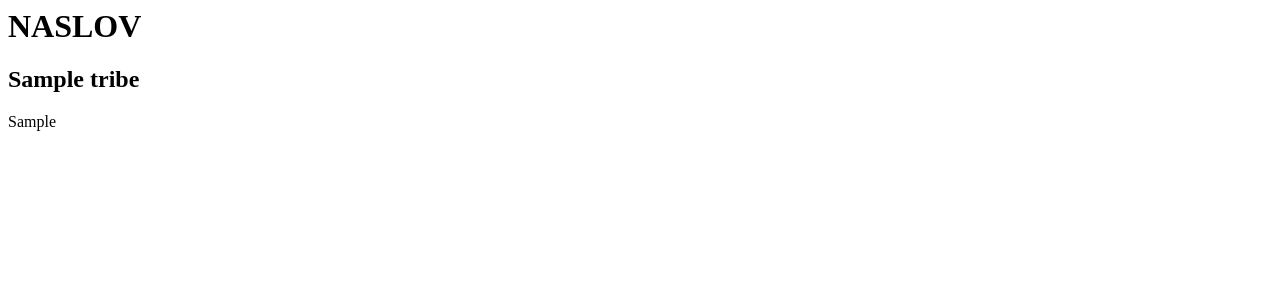
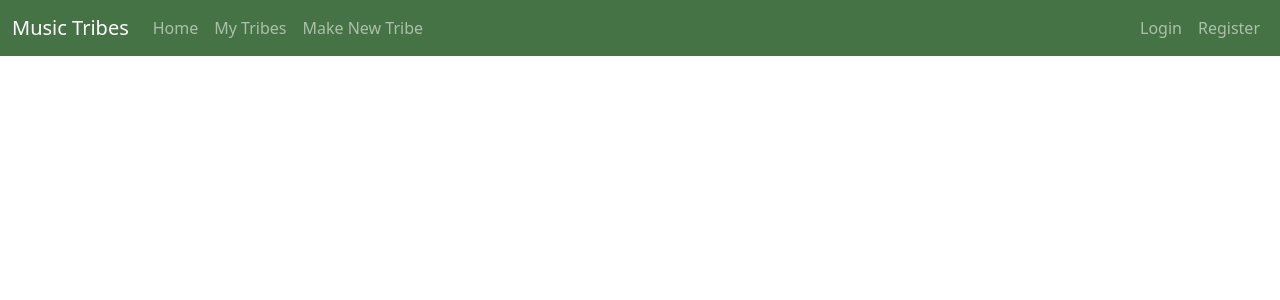
Before and after one commit to PhatDave/musicTribesPI, a Django app: page / in a window 1280 px wide. Shown: the top 300 px of the page. Run offline with Django 4.2, Linux system fonts and the light colour scheme; tables that the repository leaves empty hold one stand-in row (values such as "Sample post").

Commit message:
added navbar for index.html

```diff
--- a/tribes/templates/tribes/index.html
+++ b/tribes/templates/tribes/index.html
@@ -1,6 +1,41 @@
-<h1> NASLOV </h1>
+<!DOCTYPE html>
+<html lang="en">
+<head>
+<meta charset="utf-8">
+<meta name="viewport" content="width=device-width, initial-scale=1">
+<title>Music Tribes - Homepage </title>
+<link href="https://cdn.jsdelivr.net/npm/bootstrap@5.0.2/dist/css/bootstrap.min.css" rel="stylesheet">
+<script src="https://cdn.jsdelivr.net/npm/bootstrap@5.0.2/dist/js/bootstrap.bundle.min.js"></script>
+</head>
+<body>
+<div>
+    <nav class="navbar navbar-expand-lg navbar-dark text-white sticky-top" style="background-color: rgba(50, 100, 50, 0.9);">
+        <div class="container-fluid">
+            <a href="#" class="navbar-brand">Music Tribes</a>
+            <button type="button" class="navbar-toggler" data-bs-toggle="collapse" data-bs-target="#navbarCollapse">
+                <span class="navbar-toggler-icon"></span>
+            </button>
+            <div class="collapse navbar-collapse" id="navbarCollapse">
+                <div class="navbar-nav">
+                    <a href="#" class="nav-item nav-link">Home</a>
+                    <a href="#" class="nav-item nav-link">My Tribes</a>
+                    <a href="#" class="nav-item nav-link">Make New Tribe</a>
+                </div>
+                <div class="navbar-nav ms-auto">
+                    <a href="#" class="nav-item nav-link">Login</a>
+                    <a href="#" class="nav-item nav-link">Register</a>
+                </div>
+            </div>
+        </div>
+    </nav>
+</div>
+</body>
+</html>
+
+<!-- <h1> NASLOV </h1>
 
 {% for tribe in tribes %}
 	<h2> {{ tribe.name }} </h2>
 	<p> {{ tribe.genre }} </p>
-{% endfor %}
+<p> {{ tribe.chieftain.username }} </p>
+{% endfor %} -->
```
